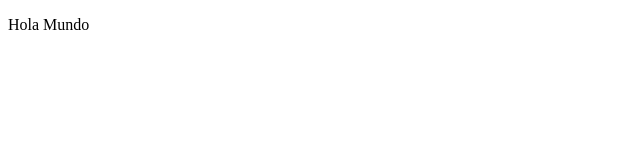
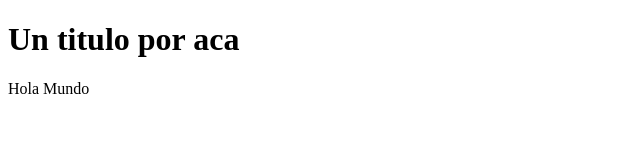
Before and after one commit to DiazBlas/borrar, a plain HTML site: page index.html in a window 1280 px wide. Shown: the whole page, without its empty margins (0-640 px from the left). Drawn offline with Linux system fonts and the light colour scheme.

Commit message:
Agregamos un titulo al index

```diff
--- a/index.html
+++ b/index.html
@@ -3,6 +3,7 @@
 	<head> </head>
 
 	<body>
+		<h1> Un titulo por aca </h1>
 		<p>Hola Mundo</p>
 	</body>
 </html>
```
